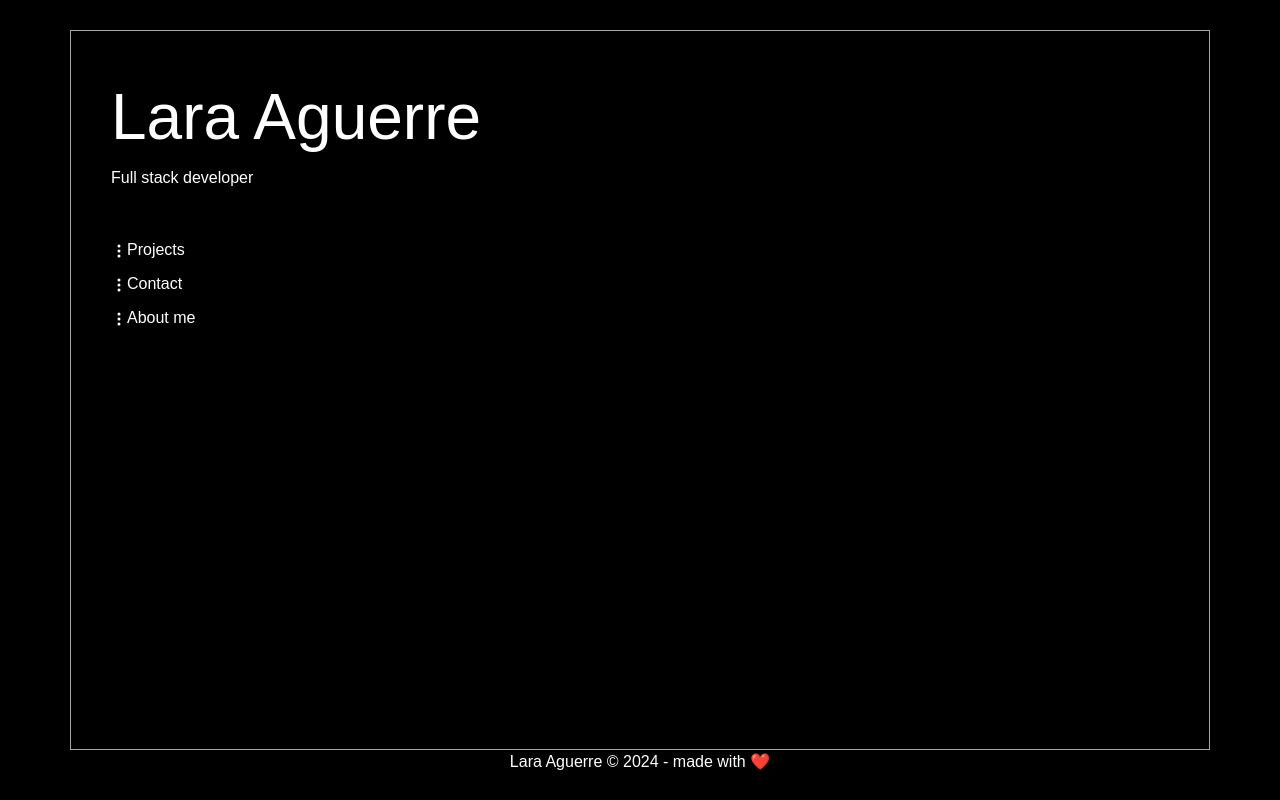
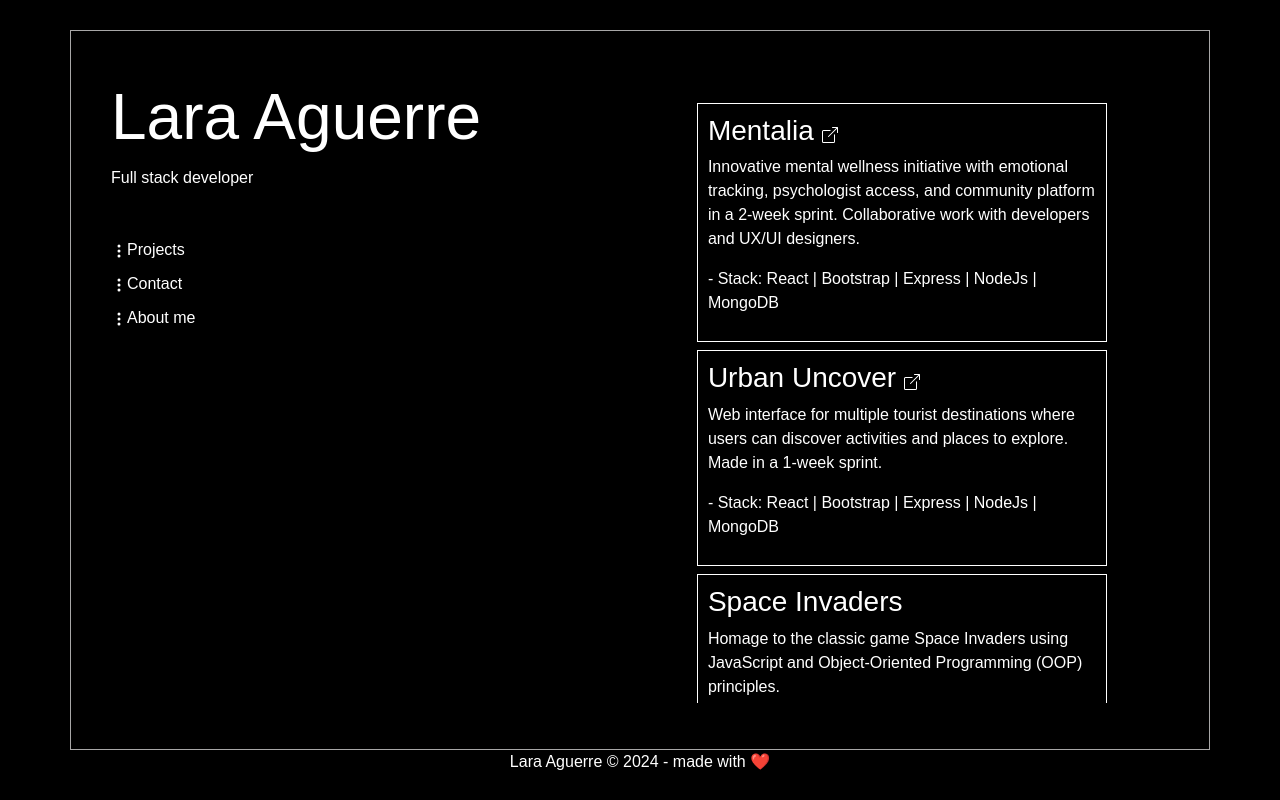
Before and after one commit to Laguerre91/lara-aguerre-portfolio, a React (Vite) app: page /projects in a window 1280 px wide. Built offline with nearby package versions, Linux system fonts and the light colour scheme; the HTML template or start-up script is replaced by a standard one; a web font is replaced by a local one.

Commit message:
projects page check

```diff
--- a/src/Components/NavBar/NavBar.jsx
+++ b/src/Components/NavBar/NavBar.jsx
@@ -15,7 +15,7 @@ const Navbar = () => {
 
             <div className='nav-links'>
                 <Icon.ThreeDotsVertical />
-                <Link to={'/'} className='nav-links'>Projects</Link>
+                <Link to={'/projects'} className='nav-links'>Projects</Link>
             </div>
             <div className='nav-links'>
                 <Icon.ThreeDotsVertical />
--- /dev/null
+++ b/src/pages/ProjectsPage/ProjectsPage.css
@@ -0,0 +1,31 @@
+.ProjectsPage {
+    position: absolute;
+    left: 55%;
+    top: 10%;
+    max-height: 75vh;
+    overflow: scroll;
+}
+
+.ProjectsPage a {
+    display: block;
+    width: fit-content;
+    text-decoration: none;
+}
+
+.ProjectsPage .project-article {
+    width: 80%;
+    padding: 10px;
+    border: 1px solid white;
+}
+
+@media only screen and (max-width: 640px) {
+
+    .ProjectsPage {
+        top: 70%;
+        left: 10%;
+    }
+
+    .ProjectsPage .project-article {
+        width: 90%;
+    }
+}
--- /dev/null
+++ b/src/pages/ProjectsPage/ProjectsPage.jsx
@@ -0,0 +1,43 @@
+import './ProjectsPage.css'
+
+import * as Icon from 'react-bootstrap-icons'
+
+const ProjectsPage = () => {
+
+    return (
+        <section className='ProjectsPage'>
+            <article className='project-article mb-2'>
+                <a target='_blank' href="https://mentalia.netlify.app/">
+                    <div className='d-flex align-items-center'>
+                        <h3 className='me-2'>Mentalia</h3>
+                        <Icon.BoxArrowUpRight />
+                    </div>
+                </a>
+                <p>Innovative mental wellness initiative with emotional tracking, psychologist access, and community platform in a 2-week sprint. Collaborative work with developers and UX/UI designers.</p>
+                <p>- Stack: React | Bootstrap | Express | NodeJs | MongoDB</p>
+            </article>
+
+            <article className='project-article mb-2'>
+                <a target='_blank' href="https://urbanuncover.netlify.app/">
+                    <div className='d-flex align-items-center'>
+                        <h3 className='me-2'>Urban Uncover</h3>
+                        <Icon.BoxArrowUpRight />
+                    </div>
+                </a>
+                <p>Web interface for multiple tourist destinations where users can discover activities and places to explore. Made in a 1-week sprint.
+                </p>
+                <p>- Stack: React | Bootstrap | Express | NodeJs | MongoDB</p>
+            </article>
+
+            <article className='project-article'>
+                <h3 className='me-2'>Space Invaders</h3>
+
+                <p>Homage to the classic game Space Invaders using JavaScript and Object-Oriented Programming (OOP) principles.
+                </p>
+                <p>- Stack: Vanilla Javascript </p>
+            </article>
+        </section>
+    )
+}
+
+export default ProjectsPage
--- a/src/routes/AppRoutes.jsx
+++ b/src/routes/AppRoutes.jsx
@@ -1,6 +1,7 @@
 import { Routes, Route } from "react-router-dom"
 
 import HomePage from "../pages/HomePage/HomePage"
+import ProjectsPage from "../pages/ProjectsPage/ProjectsPage"
 import ContactPage from "../pages/ContactPage/ContactPage"
 import AboutmePage from "../pages/AboutmePage/AboutmePage"
 
@@ -9,6 +10,7 @@ const AppRoutes = () => {
     return (
         <Routes>
             <Route path="/" element={< HomePage />} />
+            <Route path="projects" element={<ProjectsPage />} />
             <Route path="/contact" element={<ContactPage />} />
             <Route path="/about" element={<AboutmePage />} />
         </Routes>
```
